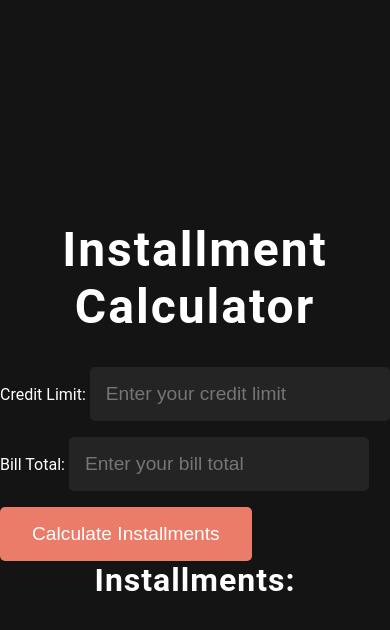
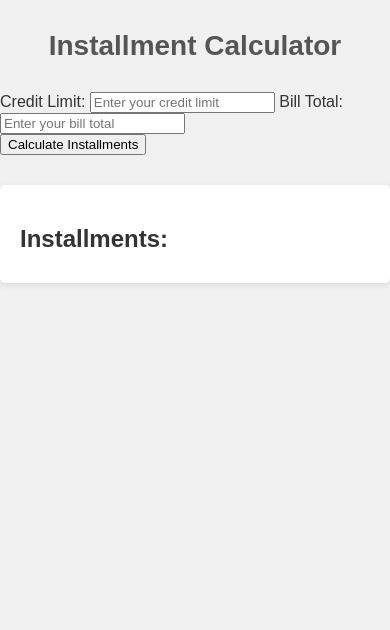
Before and after one commit to layanDHsms/InstallmentCalculator, a plain HTML site: page index.html in a window 390 px wide. Drawn offline with Linux system fonts and the light colour scheme.

Commit message:
Update style.css

```diff
--- a/style.css
+++ b/style.css
@@ -1,107 +1,106 @@
-/* Global styles */
+/* Default styles for all screens */
 * {
   box-sizing: border-box;
+}
+
+body {
+  font-family: Arial, sans-serif;
+  background-color: #f0f0f0;
+  color: #333;
   margin: 0;
   padding: 0;
 }
 
-body {
-  font-family: 'Roboto', sans-serif;
-  background-color: #141414;
-  color: #fff;
-  display: flex;
-  flex-direction: column;
-  align-items: center;
-  justify-content: center;
-  min-height: 100vh;
-}
-
-a {
-  text-decoration: none;
-  color: #fff;
+.container {
+  max-width: 800px;
+  margin: 0 auto;
+  padding: 20px;
 }
 
 h1 {
-  font-size: 3rem;
-  margin-bottom: 2rem;
   text-align: center;
-  letter-spacing: 2px;
+  margin-top: 50px;
+  margin-bottom: 30px;
+  font-size: 36px;
+  color: #555;
 }
 
-h2 {
-  font-size: 2rem;
-  margin-bottom: 1.5rem;
-  text-align: center;
-  letter-spacing: 1px;
+.form-group {
+  margin-bottom: 20px;
 }
 
-p {
-  font-size: 1.2rem;
-  line-height: 1.5;
-  margin-bottom: 1rem;
+.form-group label {
+  display: block;
+  font-size: 18px;
+  margin-bottom: 10px;
+  color: #333;
 }
 
-input {
-  font-size: 1.2rem;
-  padding: 1rem;
+.form-group input[type="number"] {
+  padding: 10px;
+  font-size: 16px;
   border: none;
   border-radius: 5px;
-  margin-bottom: 1rem;
+  box-shadow: 0 2px 6px rgba(0, 0, 0, 0.1);
   width: 100%;
   max-width: 300px;
-  background-color: #242424;
-  color: #fff;
+  margin-bottom: 10px;
+  background-color: #fff;
+  color: #333;
 }
 
-button {
-  font-size: 1.2rem;
-  padding: 1rem 2rem;
+.form-group button {
+  padding: 10px 20px;
+  font-size: 18px;
   border: none;
   border-radius: 5px;
-  background-color: #ea7c69;
+  background-color: #4CAF50;
   color: #fff;
   cursor: pointer;
   transition: background-color 0.2s ease;
+  width: 100%;
+  max-width: 300px;
+  margin: 0 auto;
+  display: block;
 }
 
-button:hover {
-  background-color: #f4765d;
+.form-group button:hover {
+  background-color: #3e8e41;
 }
 
-/* Installment Calculator specific styles */
-.container {
-  display: flex;
-  flex-direction: column;
-  align-items: center;
-  justify-content: center;
-  text-align: center;
-  max-width: 500px;
-  padding: 2rem;
-  background-color: #2d2d2d;
-  border-radius: 10px;
-  box-shadow: 0 0 20px rgba(0, 0, 0, 0.5);
+.installments {
+  margin-top: 30px;
+  padding: 20px;
+  background-color: #fff;
+  border-radius: 5px;
+  box-shadow: 0 2px 6px rgba(0, 0, 0, 0.1);
 }
 
-.label {
-  font-size: 1.2rem;
-  margin-bottom: 0.5rem;
-  text-align: left;
+.installments h2 {
+  font-size: 24px;
+  margin-bottom: 10px;
+  color: #333;
 }
 
-.installment-container {
-  margin-top: 1.5rem;
-  text-align: left;
+.installments p {
+  font-size: 18px;
+  margin: 10px 0;
+  color: #555;
 }
 
-.installment {
-  margin-bottom: 0.5rem;
+/* Media queries for smaller screens */
+@media (max-width: 767px) {
+  .container {
+    padding: 10px;
+  }
+
+  h1 {
+    margin-top: 30px;
+    font-size: 28px;
+  }
+
+  .form-group input[type="number"],
+  .form-group button {
+    max-width: 100%;
+  }
 }
-
-.installment-title {
-  font-weight: bold;
-  margin-right: 1rem;
-}
-
-.installment-value {
-  font-weight: bold;
-}
```
